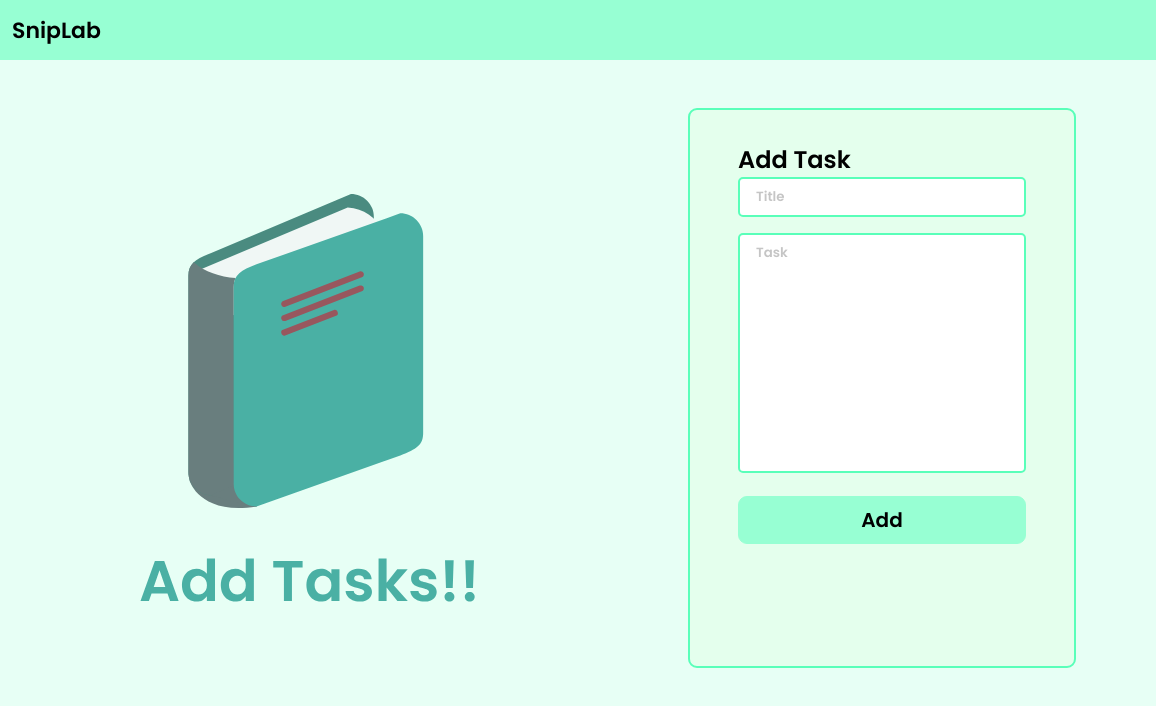
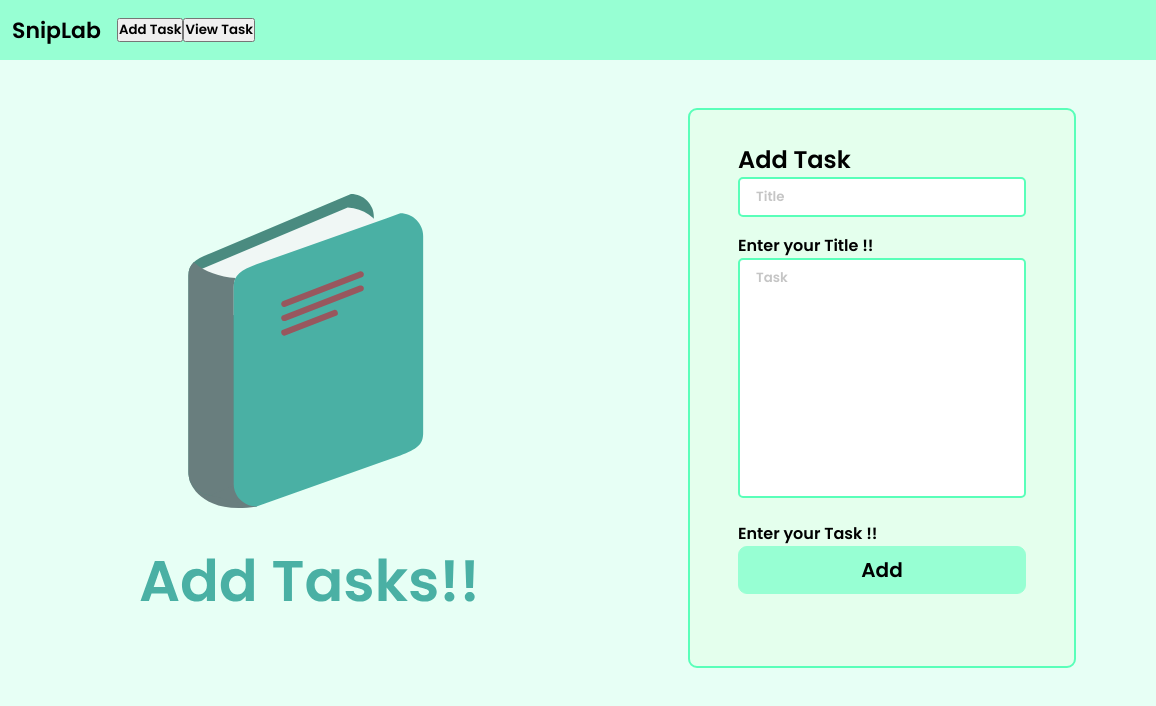
Before and after one commit to Blastburn29/To-DoList, a website: page index.html in a window 1280 px wide. Shown: the full height of the page, 124-1280 px from the left. Drawn offline with Linux system fonts and the light colour scheme.

Commit message:
Final Update where Add and View Btn added

```diff
--- a/index.html
+++ b/index.html
@@ -11,14 +11,17 @@
     <nav>
         <img src="assets/logo.svg" alt="Logo">
         <span>SnipLab</span>
+        <button class="adding">Add Task</button>
+        <button class="viewing">View Task</button>
     </nav>
     <main>
-
         <article class="lists"></article>
         <aside class="forms">
             <h1 class="forms-heading">Add Task</h1>
             <input type="text" placeholder="Title" class="forms-title">
+            <span class="validate-warning">Enter your Title !!</span>
             <textarea placeholder="Task" class="forms-task"></textarea>
+            <span class="validate-warning">Enter your Task !!</span>
             <button class="forms-btn addy">Add</button>
             <button class="forms-btn edity">Edit</button>
             <input type="hidden" id="hidden">
```
